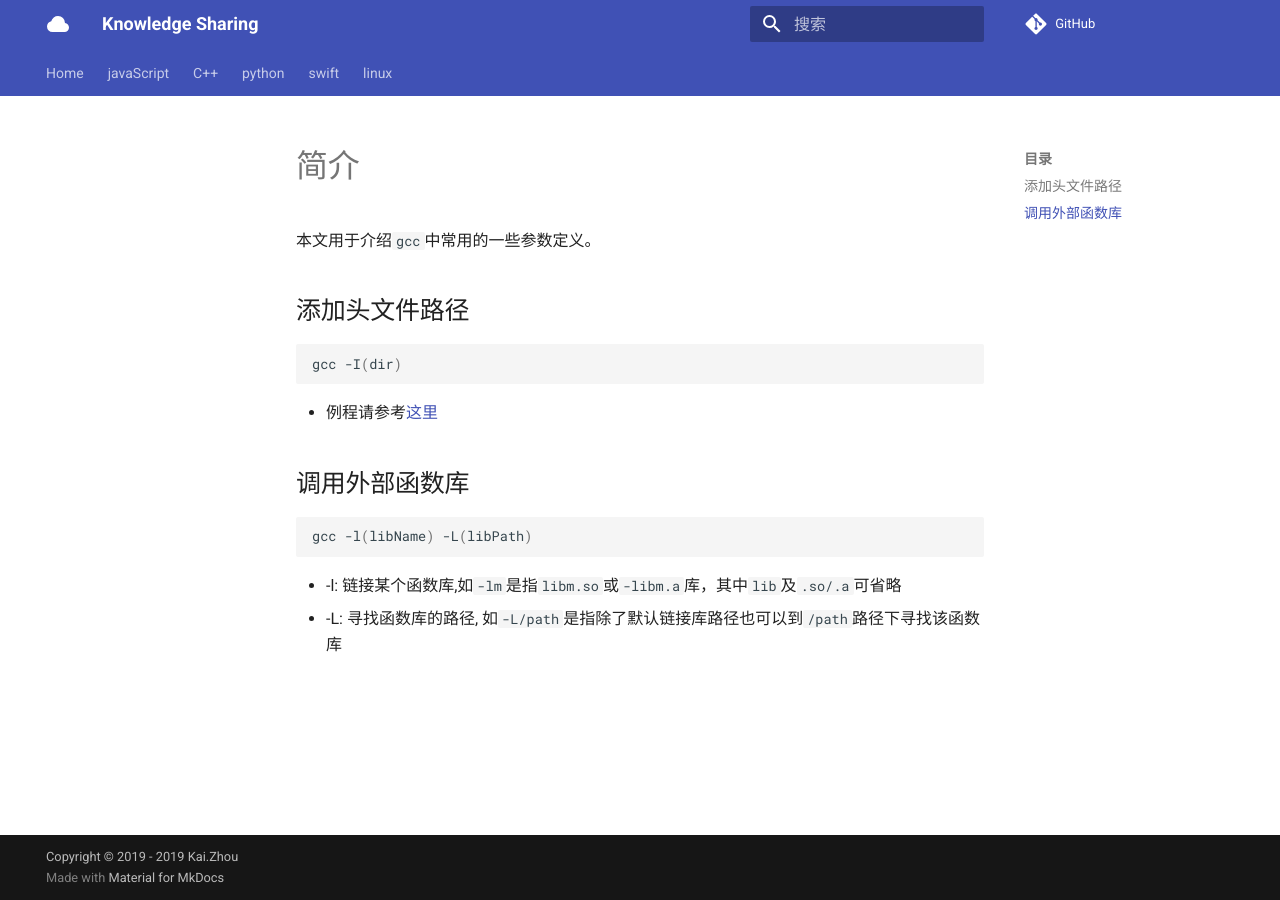
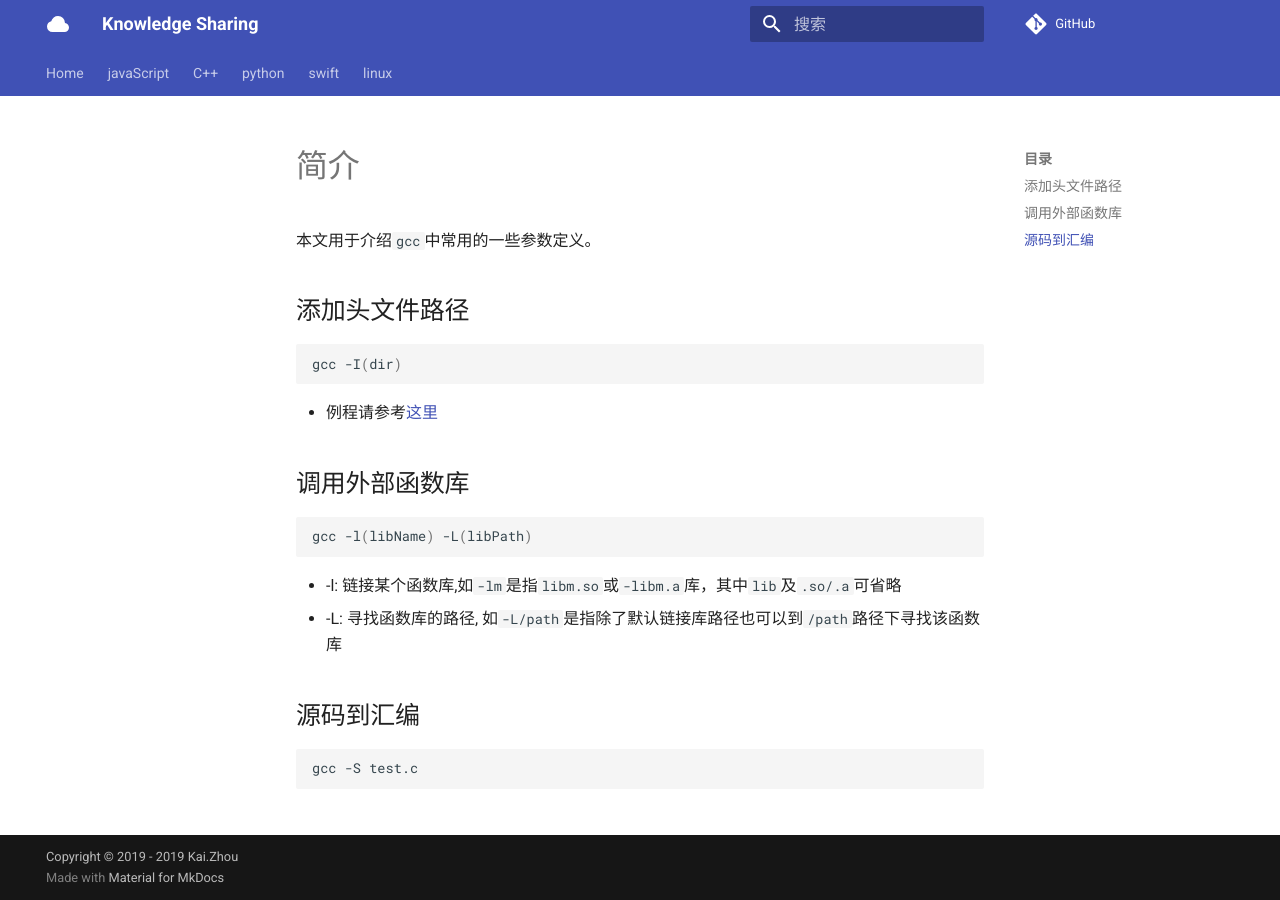
Before and after one commit to zhoukaidev/ks_blog, an MkDocs documentation site: the page built from docs/shell/linux/tools/gcc.md, in a window 1280 px wide. Built offline with MkDocs 1.6.1 and Material for MkDocs 9.7.7, drawn with Linux system fonts in a browser that asks for light colours; comment, search, counter and statistics services are not loaded.

Commit message:
Update gcc.md

````diff
--- a/docs/shell/linux/tools/gcc.md
+++ b/docs/shell/linux/tools/gcc.md
@@ -17,3 +17,9 @@ gcc -l(libName) -L(libPath)
 ```
 * -l: 链接某个函数库,如`-lm`是指`libm.so`或`-libm.a`库，其中`lib`及`.so/.a`可省略
 * -L: 寻找函数库的路径, 如`-L/path`是指除了默认链接库路径也可以到`/path`路径下寻找该函数库
+
+## 源码到汇编
+
+```sh
+gcc -S test.c
+```
````
